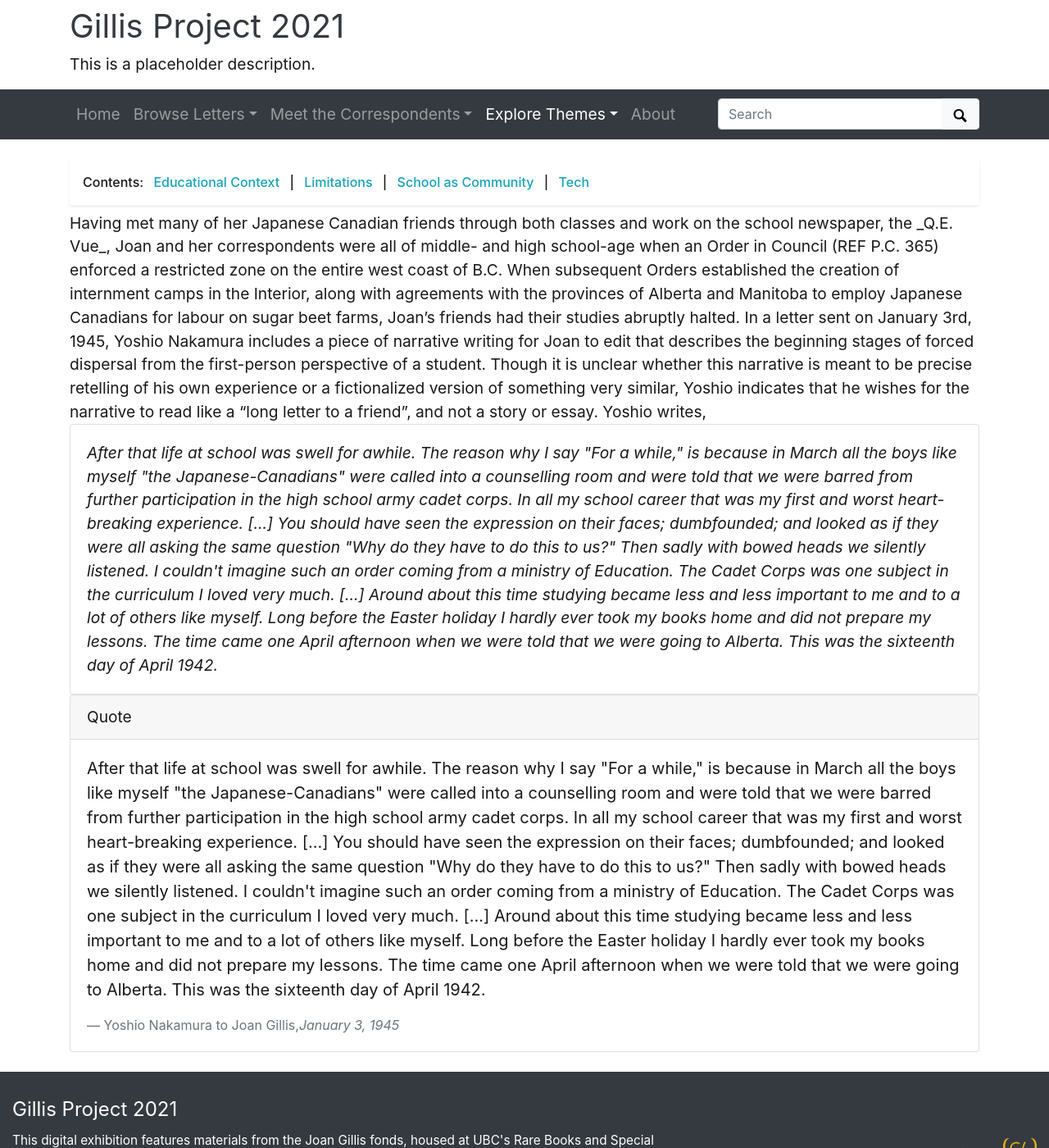
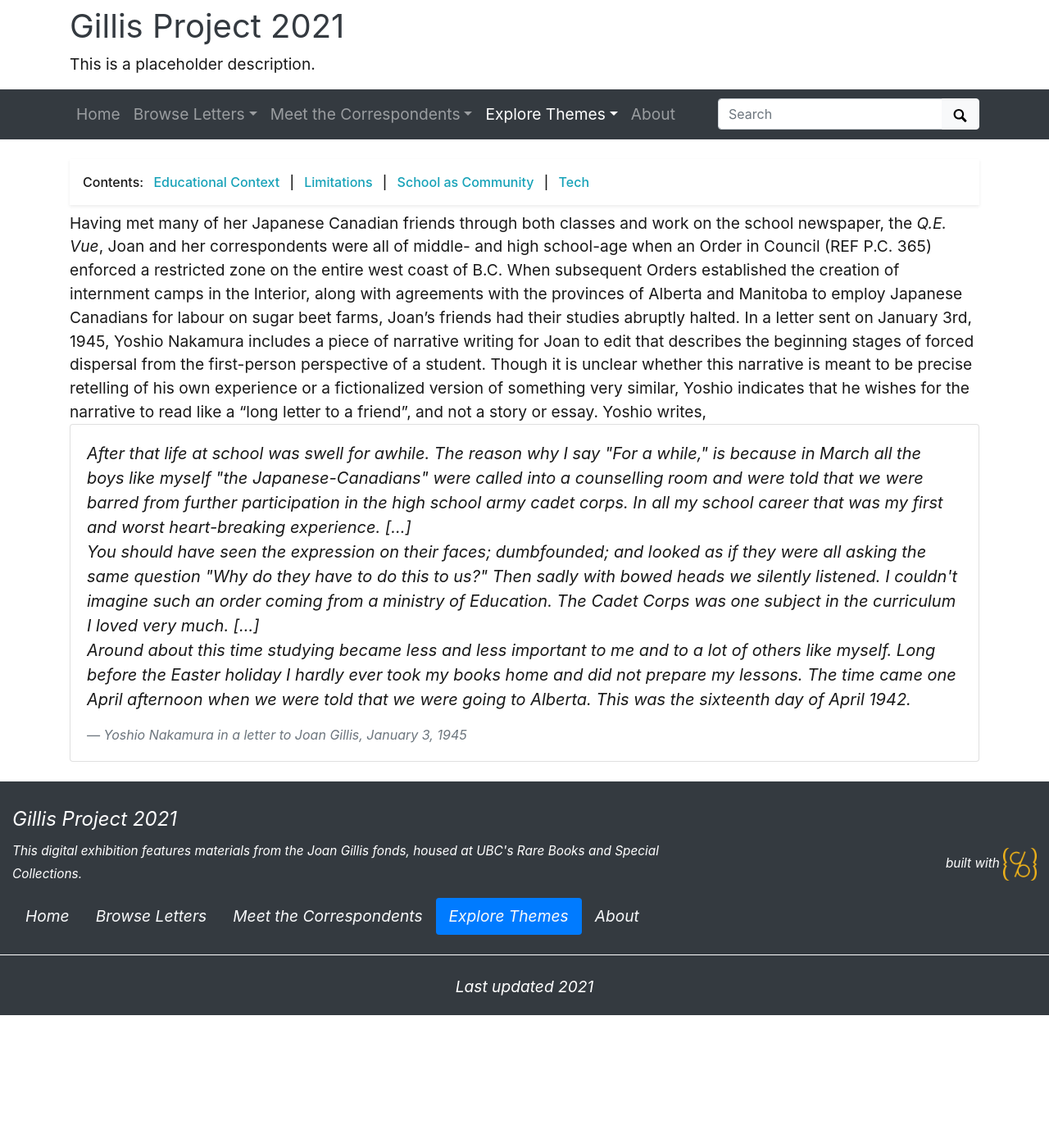
Before and after one commit to ubc-library-rbsc/gillis-2021, a Jekyll site: the page built from pages/education.html, in a window 1280 px wide and 1400 px high. Shown: the whole window at 82% size. Built offline with Jekyll 4.4.1, drawn with Linux system fonts in a browser that asks for light colours.

Commit message:
Update education.html

```diff
--- a/pages/education.html
+++ b/pages/education.html
@@ -9,33 +9,19 @@
 
 {% include feature/nav-menu.html sections="Educational Context; Limitations; School as Community" %}
 
-Having met many of her Japanese Canadian friends through both classes and work on the school newspaper, the _Q.E. Vue_, Joan and her correspondents were all of middle- and high school-age when an Order in Council (REF P.C. 365) enforced a restricted zone on the entire west coast of B.C. When subsequent Orders established the creation of internment camps in the Interior, along with agreements with the provinces of Alberta and Manitoba to employ Japanese Canadians for labour on sugar beet farms, Joan’s friends had their studies abruptly halted.
+Having met many of her Japanese Canadian friends through both classes and work on the school newspaper, the <i>Q.E. Vue</i>, Joan and her correspondents were all of middle- and high school-age when an Order in Council (REF P.C. 365) enforced a restricted zone on the entire west coast of B.C. When subsequent Orders established the creation of internment camps in the Interior, along with agreements with the provinces of Alberta and Manitoba to employ Japanese Canadians for labour on sugar beet farms, Joan’s friends had their studies abruptly halted.
 
-In a letter sent on January 3rd, 1945, Yoshio Nakamura includes a piece of narrative writing for Joan to edit that describes the beginning stages of forced dispersal from the first-person perspective of a student. Though it is unclear whether this narrative is meant to be precise retelling of his own experience or a fictionalized version of something very similar, Yoshio indicates that he wishes for the narrative to read like a “long letter to a friend”, and not a story or essay. Yoshio writes,
+In a letter sent on January 3rd, 1945, Yoshio Nakamura includes a piece of narrative writing for Joan to edit that describes the beginning stages of forced dispersal from the first-person perspective of a student. Though it is unclear whether this narrative is meant to be precise retelling of his own experience or a fictionalized version of something very similar, Yoshio indicates that he wishes for the narrative to read like a “long letter to a friend”, and not a story or essay. Yoshio writes, <br>
 
 <div class="card">
-	<div class="card-body">
-		<i>After that life at school was swell for awhile. The reason why I say "For a while," is because in March all the boys like myself "the Japanese-Canadians" were called into a counselling room and were told that we were barred from further participation in the high school army cadet corps. In all my school career that was my first and worst heart-breaking experience. [...]
-
-		You should have seen the expression on their faces; dumbfounded; and looked as if they were all asking the same question "Why do they have to do this to us?" Then sadly with bowed heads we silently listened. I couldn't imagine such an order coming from a ministry of Education. The Cadet Corps was one subject in the curriculum I loved very much. [...]
-
-		Around about this time studying became less and less important to me and to a lot of others like myself. Long before the Easter holiday I hardly ever took my books home and did not prepare my lessons. The time came one April afternoon when we were told that we were going to Alberta. This was the sixteenth day of April 1942.</i>
-	</div>
-</div>
-
-
-<div class="card">
-  <div class="card-header">
-    Quote
-  </div>
   <div class="card-body">
     <blockquote class="blockquote mb-0">
-      <p>After that life at school was swell for awhile. The reason why I say "For a while," is because in March all the boys like myself "the Japanese-Canadians" were called into a counselling room and were told that we were barred from further participation in the high school army cadet corps. In all my school career that was my first and worst heart-breaking experience. [...]
+      <i><p>After that life at school was swell for awhile. The reason why I say "For a while," is because in March all the boys like myself "the Japanese-Canadians" were called into a counselling room and were told that we were barred from further participation in the high school army cadet corps. In all my school career that was my first and worst heart-breaking experience. [...]<br>
 
-		You should have seen the expression on their faces; dumbfounded; and looked as if they were all asking the same question "Why do they have to do this to us?" Then sadly with bowed heads we silently listened. I couldn't imagine such an order coming from a ministry of Education. The Cadet Corps was one subject in the curriculum I loved very much. [...]
+		You should have seen the expression on their faces; dumbfounded; and looked as if they were all asking the same question "Why do they have to do this to us?" Then sadly with bowed heads we silently listened. I couldn't imagine such an order coming from a ministry of Education. The Cadet Corps was one subject in the curriculum I loved very much. [...]<br>
 
 		Around about this time studying became less and less important to me and to a lot of others like myself. Long before the Easter holiday I hardly ever took my books home and did not prepare my lessons. The time came one April afternoon when we were told that we were going to Alberta. This was the sixteenth day of April 1942.</p>
-      <footer class="blockquote-footer">Yoshio Nakamura to Joan Gillis,<cite title="Source Title">January 3, 1945</cite></footer>
+      <footer class="blockquote-footer">Yoshio Nakamura in a letter to Joan Gillis, <cite title="Source Title">January 3, 1945</cite></footer>
     </blockquote>
   </div>
 </div>
```
